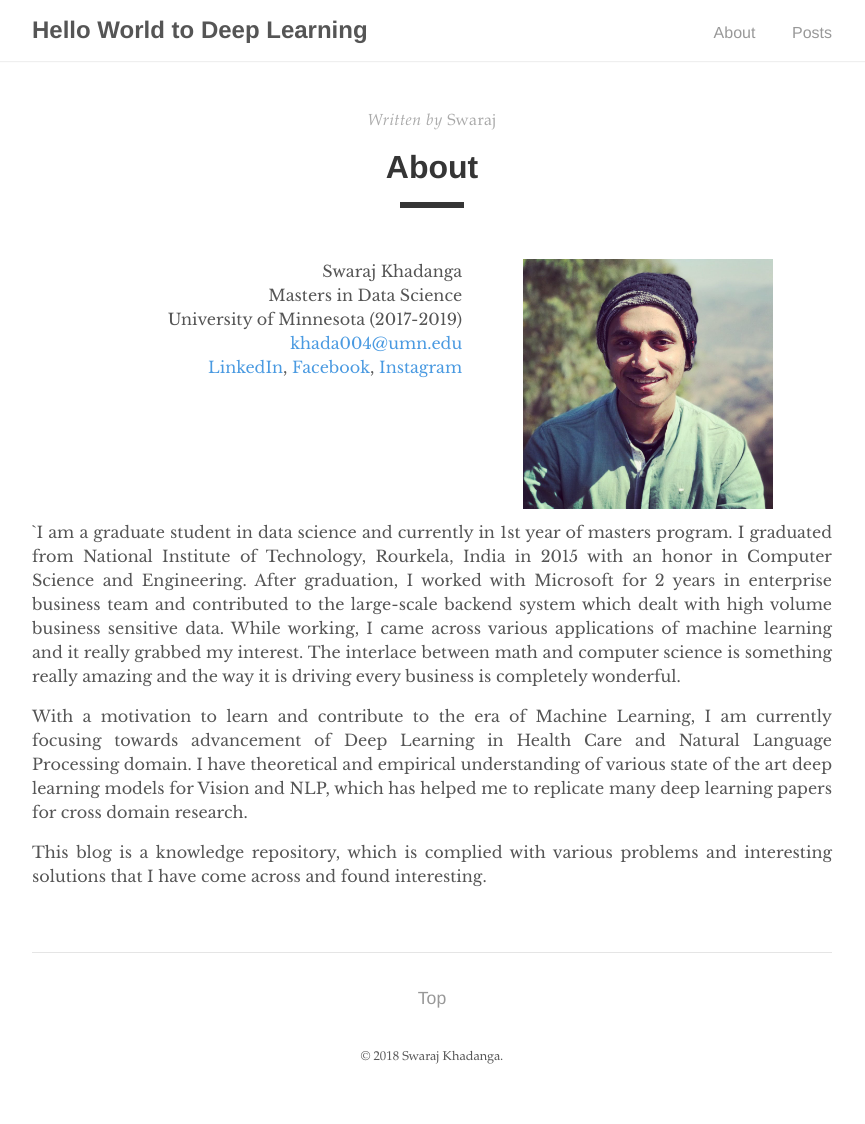
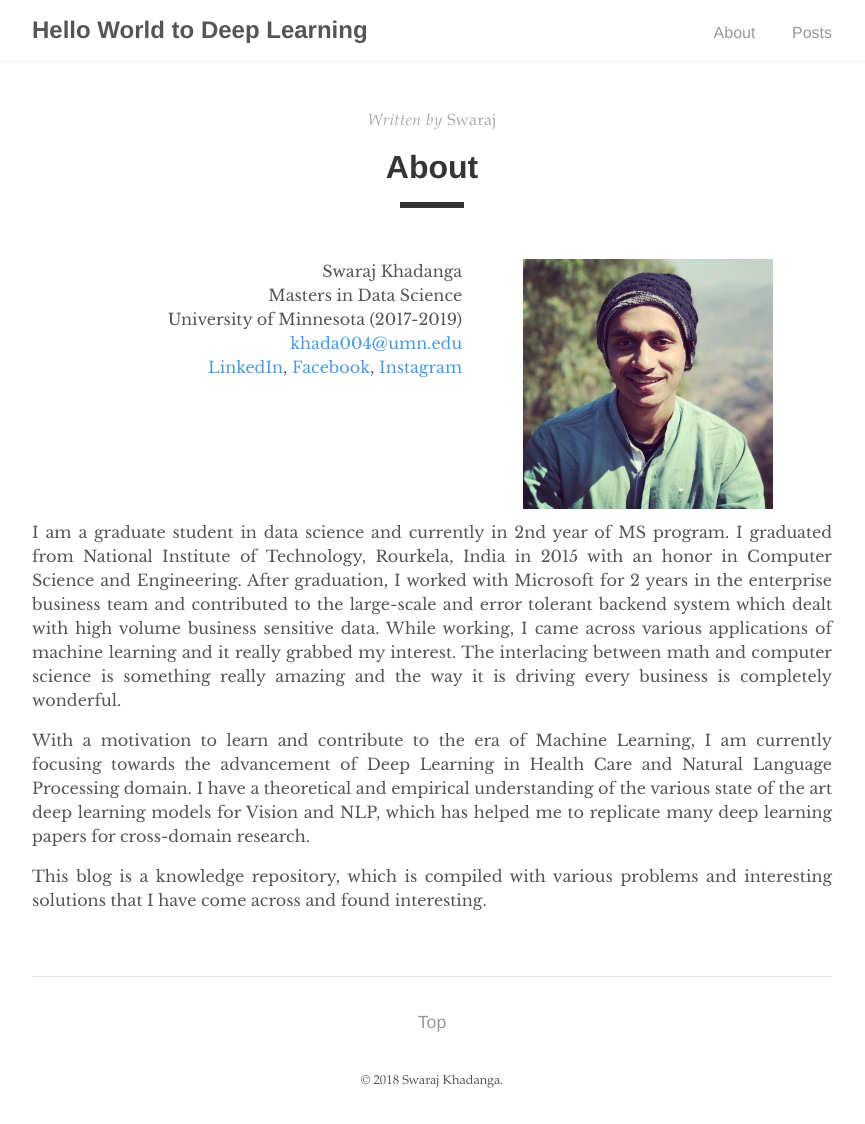
Before and after one commit to Swarajk7/swarajk7.github.io, a Jekyll site: the page built from about.md, in a window 1280 px wide. Shown: the whole page, without its empty margins (208-1073 px from the left). Built offline with Jekyll 4.4.1, drawn with Linux system fonts in a browser that asks for light colours; before the commit the page ends 1100 px from its top, so only the background shows below that.

Commit message:
updated about

```diff
--- a/about.md
+++ b/about.md
@@ -25,10 +25,10 @@ permalink: /about/
     <td align="left"><img src="../assets/dp.jpg" id="dp"></td>
 </table>
 
-`I am a graduate student in data science and currently in 1st year of masters program. I graduated from National Institute of Technology, Rourkela, India in 2015 with an honor in Computer Science and Engineering. After graduation, I worked with Microsoft for 2 years in enterprise business team and contributed to the large-scale backend system which dealt with high volume business sensitive data. While working, I came across various applications of machine learning and it really grabbed my interest. The interlace between math and computer science is something really amazing and the way it is driving every business is completely wonderful.
+I am a graduate student in data science and currently in 2nd year of MS program. I graduated from National Institute of Technology, Rourkela, India in 2015 with an honor in Computer Science and Engineering. After graduation, I worked with Microsoft for 2 years in the enterprise business team and contributed to the large-scale and error tolerant backend system which dealt with high volume business sensitive data. While working, I came across various applications of machine learning and it really grabbed my interest. The interlacing between math and computer science is something really amazing and the way it is driving every business is completely wonderful.
 
 
-With a motivation to learn and contribute to the era of Machine Learning, I am currently focusing towards advancement of Deep Learning in Health Care and Natural Language Processing domain. I have theoretical and empirical understanding of various state of the art deep learning models for Vision and NLP, which has helped me to replicate many deep learning papers for cross domain research.
+With a motivation to learn and contribute to the era of Machine Learning, I am currently focusing towards the advancement of Deep Learning in Health Care and Natural Language Processing domain. I have a theoretical and empirical understanding of the various state of the art deep learning models for Vision and NLP, which has helped me to replicate many deep learning papers for cross-domain research.
 
 
-This blog is a knowledge repository, which is complied with various problems and interesting solutions that I have come across and found interesting.
+This blog is a knowledge repository, which is compiled with various problems and interesting solutions that I have come across and found interesting.
```
